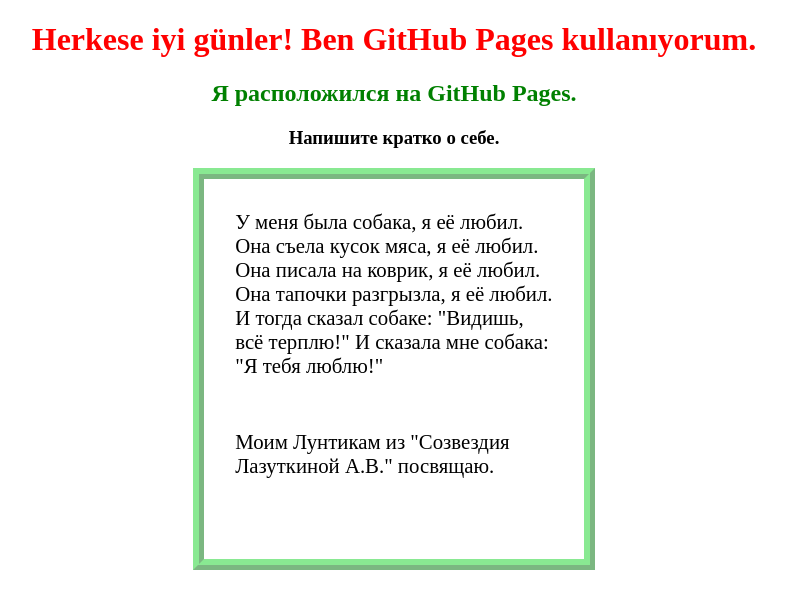
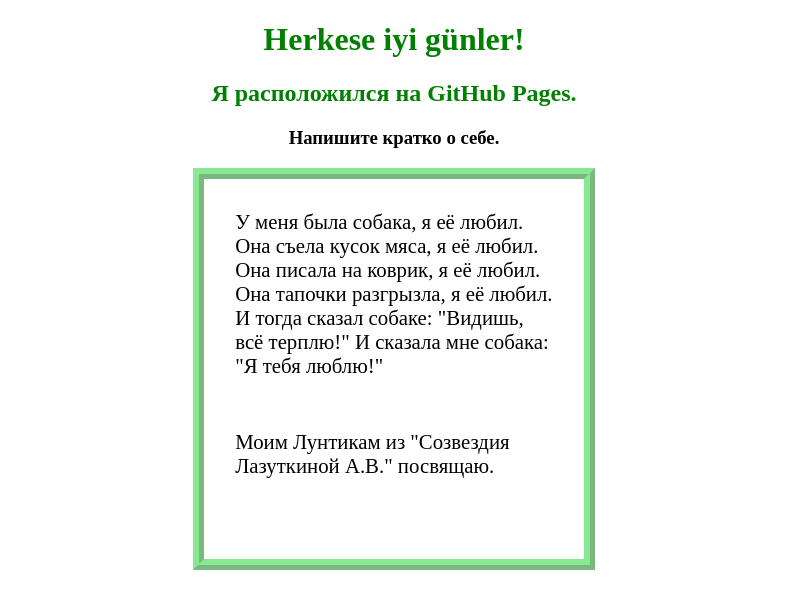
Before and after one commit to S-valetov/s-valetov.github.io, a plain HTML site: page index.html in a window 1280 px wide. Shown: the whole page, without its empty margins (246-1032 px from the left). Drawn offline with Linux system fonts and the light colour scheme.

Commit message:
6-я редакция страницы
Шестая редакция персональной страницы. Третья редакция таблицы стилей

```diff
--- a/index.html
+++ b/index.html
@@ -7,8 +7,8 @@
 </head>
 <body>
 	<div class="header">
-		<h1 style="text-align:center;color:red;">Herkese iyi günler! Ben GitHub Pages kullanıyorum.</h1>
-        <h2 style="text-align:center;color:green;">Я расположился на GitHub Pages.</h3>
+		<h1 style="">Herkese iyi günler!</h1>
+        <h2 style="">Я расположился на GitHub Pages.</h3>
 	</div>
 
 	<div class="sidebar">
--- a/style.css
+++ b/style.css
@@ -3,6 +3,7 @@
 .header
 {
     text-align:center;
+    color:green;
 }
 
 .sidebar
```
